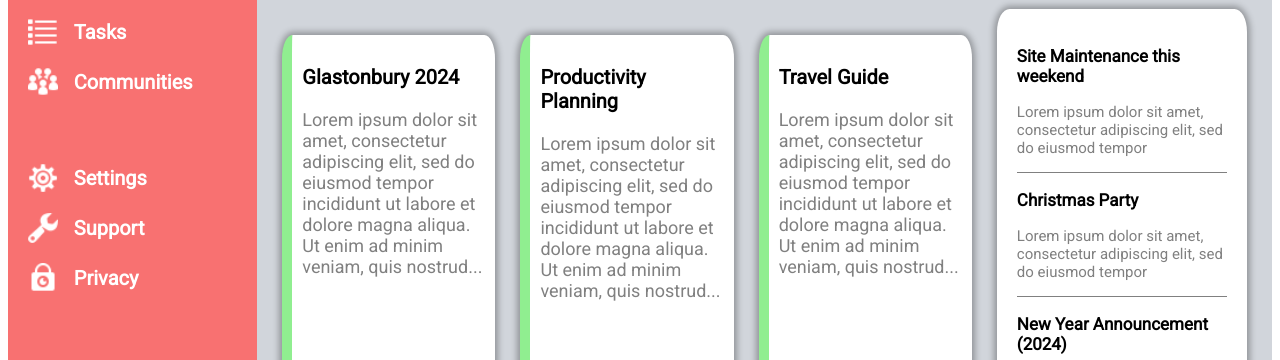
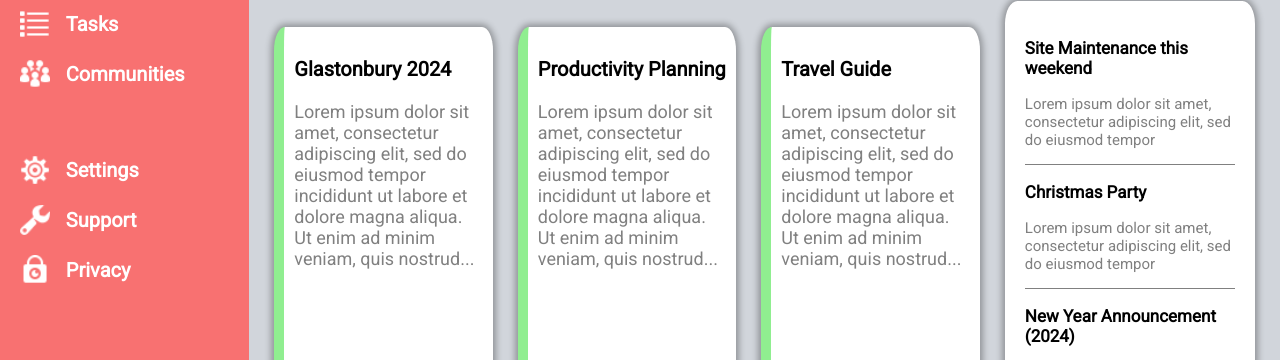
Before and after one commit to souste/admin_dashboard, a plain HTML site: page index.html in a window 1280 px wide. Shown: the part 288-648 px from the top of the page. Drawn offline with Linux system fonts and the light colour scheme.

Commit message:
removed gap at the top of the page

```diff
--- a/styles.css
+++ b/styles.css
@@ -1,3 +1,9 @@
+body,
+html {
+  margin: 0;
+  padding: 0;
+}
+
 .container {
   display: grid;
   grid-template-columns: 0.8fr 4fr;
```
